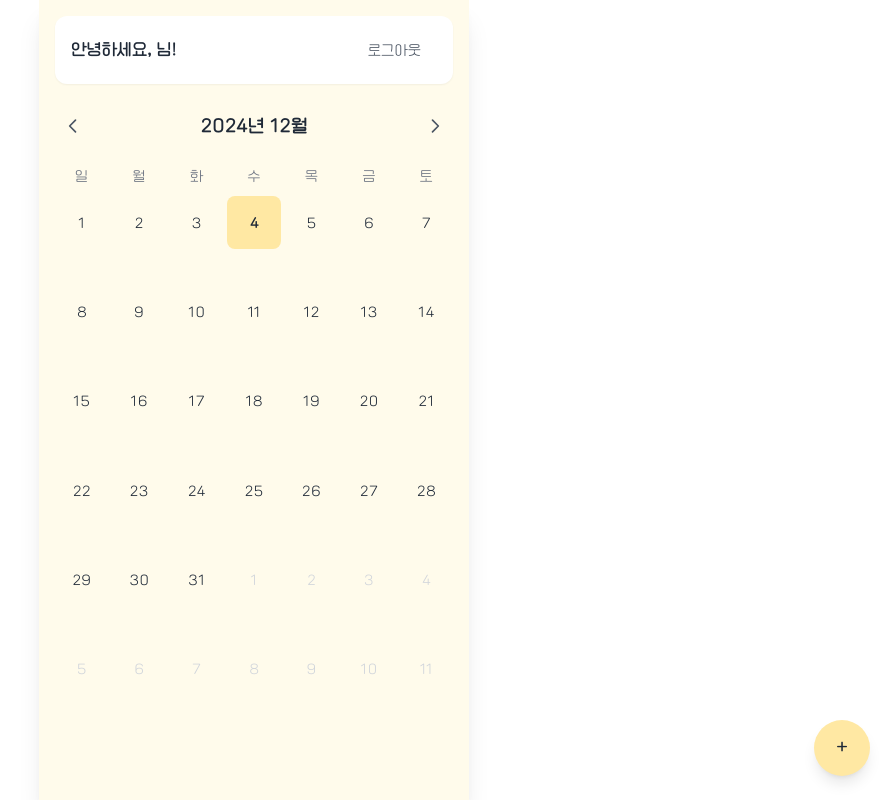
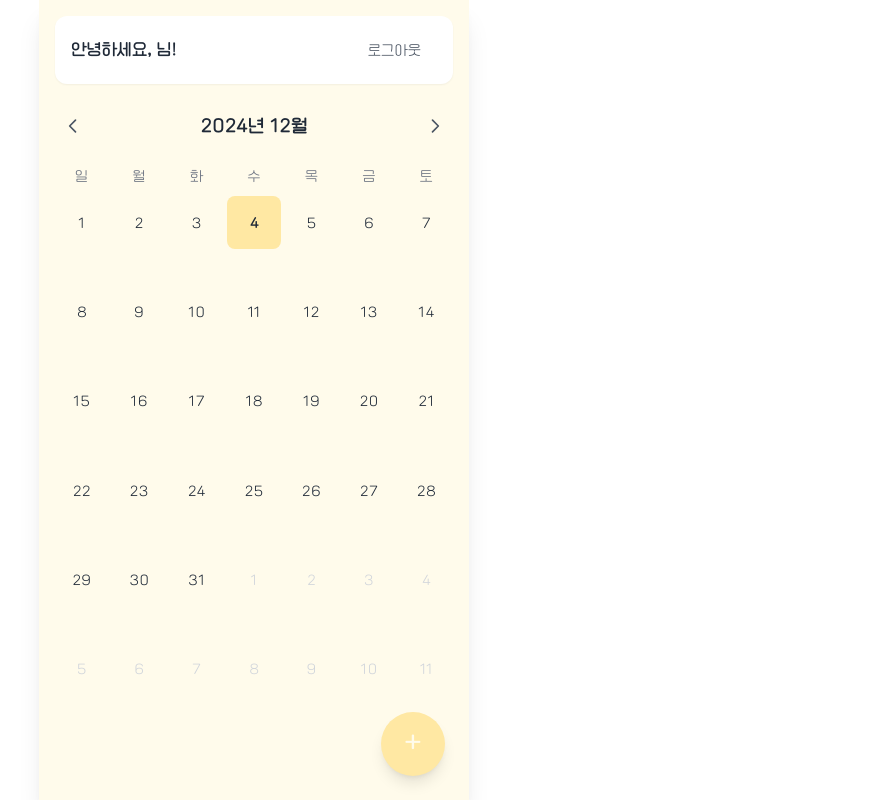
Before and after one commit to partlyjadedyouth/note-n-rest, a Next.js app: page / in a window 1280 px wide. Shown: the whole page, without its empty margins (386-1280 px from the left). Built offline with nearby package versions, Linux system fonts and the light colour scheme; no server answers.

Commit message:
🎨 Update handlewrite floating button design

```diff
--- a/src/app/globals.css
+++ b/src/app/globals.css
@@ -36,6 +36,10 @@
            transition-colors disabled:opacity-50 disabled:cursor-not-allowed;
   }
 
+  .btn-floating {
+    @apply btn-primary w-16 h-16 rounded-full flex items-center justify-center shadow-lg;
+  }
+
   .input-primary {
     @apply w-full px-4 py-3 rounded-lg border border-gray-200
            focus:border-[#FFE8A3] focus:ring-2 focus:ring-[#FFE8A3]
--- a/src/app/page.tsx
+++ b/src/app/page.tsx
@@ -58,8 +58,8 @@ export default function HomePage() {
   };
 
   return (
-    <div className="min-h-screen p-4">
-      <div className="w-full">
+    <div className="min-h-screen p-4 relative">
+      <div className="w-full h-full flex flex-col">
         <div className="flex justify-between items-center mb-6 bg-white rounded-xl p-4 shadow-sm">
           <h1 className="text-m font-bold text-gray-800">
             안녕하세요, {userName}님!
@@ -79,11 +79,10 @@ export default function HomePage() {
 
         <button
           onClick={handleWrite}
-          className="fixed bottom-6 right-6 w-14 h-14 bg-[#FFE8A3] text-gray-800
-                   rounded-full flex items-center justify-center shadow-lg
-                   hover:bg-[#FFE093] transition-colors"
+          className="absolute bottom-6 right-6 btn-floating"
+          style={{ maxWidth: "calc(100% - 2rem)" }}
         >
-          <span className="text-2xl">+</span>
+          <span className="text-4xl text-[#FFFBEB]">+</span>
         </button>
       </div>
     </div>
```
